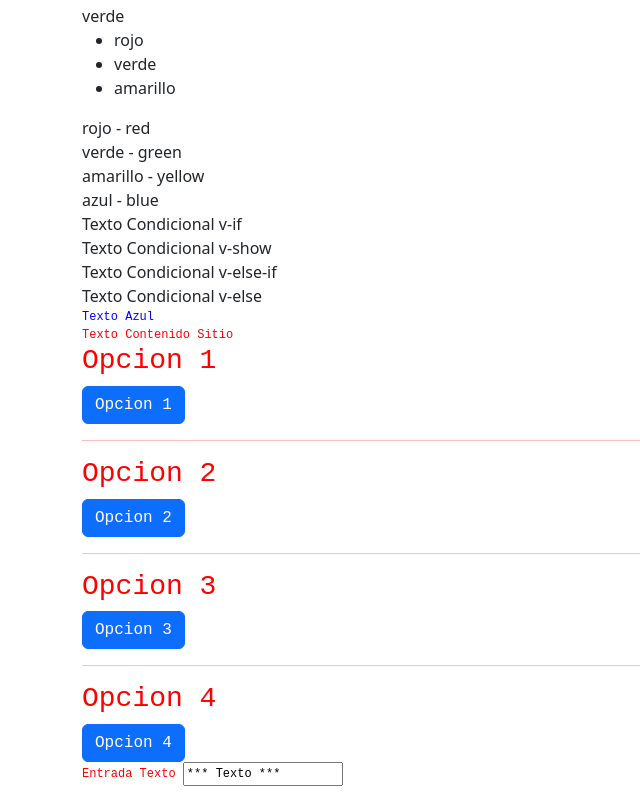
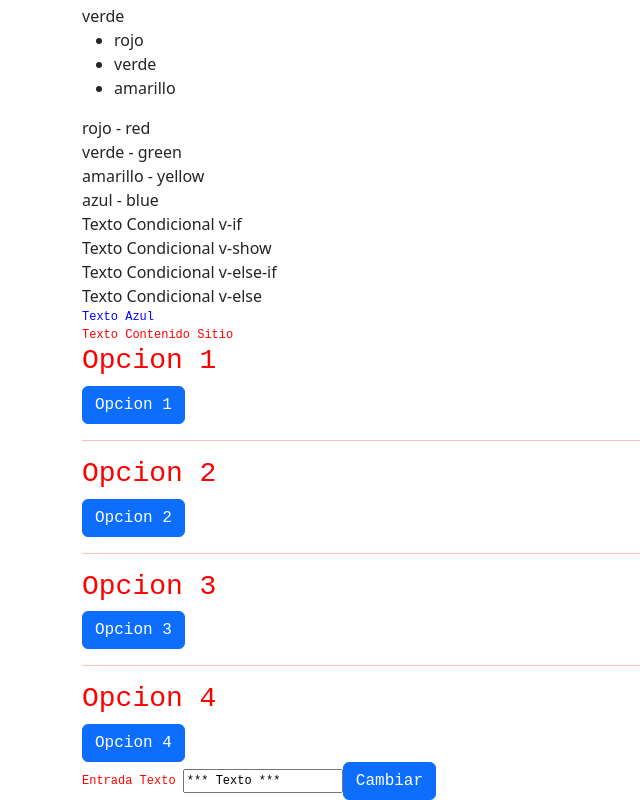
Before and after one commit to Raksodia/Curso-Vue-JS-4, a Vue app: page / in a window 1280 px wide. Shown: the part 354-1154 px from the top of the page, without its empty margins (0-640 px from the left). Built offline with nearby package versions, Linux system fonts and the light colour scheme.

Commit message:
One  Way Binding - Entrada Texto
One  Way Binding - Entrada Texto

```diff
--- a/src/components/EntradaTexto.vue
+++ b/src/components/EntradaTexto.vue
@@ -2,6 +2,7 @@
     <div class="EntradaTexto">
         Entrada Texto
         <input v-bind:value="EntradaTexto"/>
+        <button class="btn btn-primary" v-on:click="EntradaTexto='Nuevo Texto'">Cambiar</button>
     </div>
 </template>
 
```
